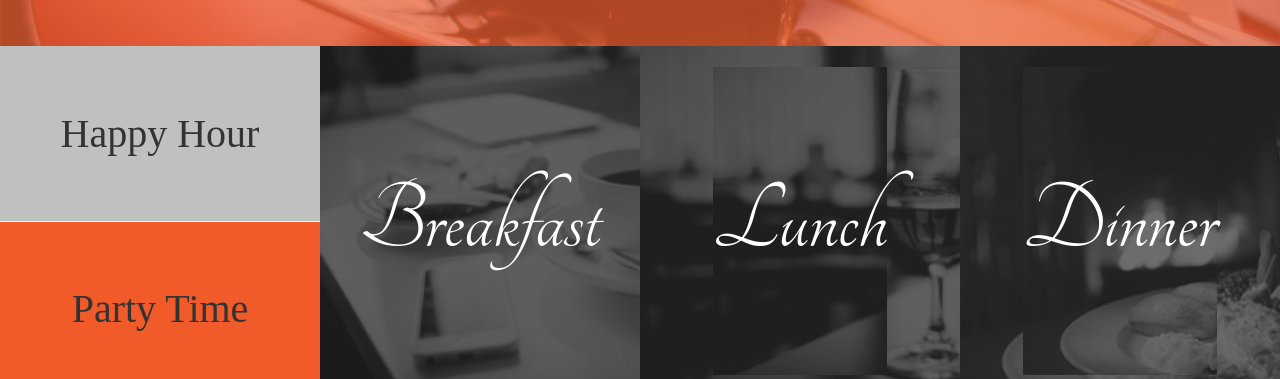
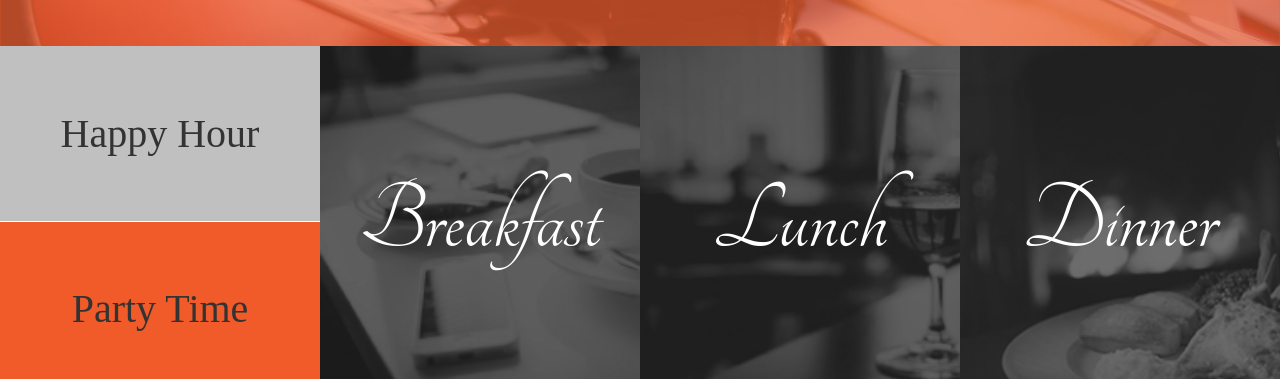
Before and after one commit to Abdullahinur/anitaskitchen, a plain HTML site: page index.html in a window 1280 px wide. Shown: the part 449-828 px from the top of the page. Drawn offline with nearby package versions, Linux system fonts and the light colour scheme.

```diff
--- a/css/styles.css
+++ b/css/styles.css
@@ -169,10 +169,6 @@ h8 {
   -webkit-filter: grayscale(0);
   -webkit-transform: scale(1.1);
 }
-#clickable {
-  cursor: pointer;
-  color: white;
-}
 
 .lunch {
   grid-area: c;
@@ -182,12 +178,11 @@ h8 {
   font-style: normal;
   text-align: center;
   padding: 104px 0;
+}
+.lunch.color_flip {
   background-image: url(../assets/foodtop/lunch.jpg);
-}
-
-.lunch.color_flip {
   filter: url(filters.svg#grayscale);
-  filter: gray;
+  filter: gray;background-image: url(../assets/foodtop/lunch.jpg);
   -webkit-filter: grayscale(1);
   -webkit-transition: all .5s ease-in-out;
 }
--- a/index.html
+++ b/index.html
@@ -38,7 +38,7 @@
         <h8>
     </div>
     <div class="dinner color_flip">
-      <h8 class="dinner" id="clickable">Dinner</h8>
+      <h8 id="clickable">Dinner</h8>
     </div>
   </div>
   <div class="container">
```
